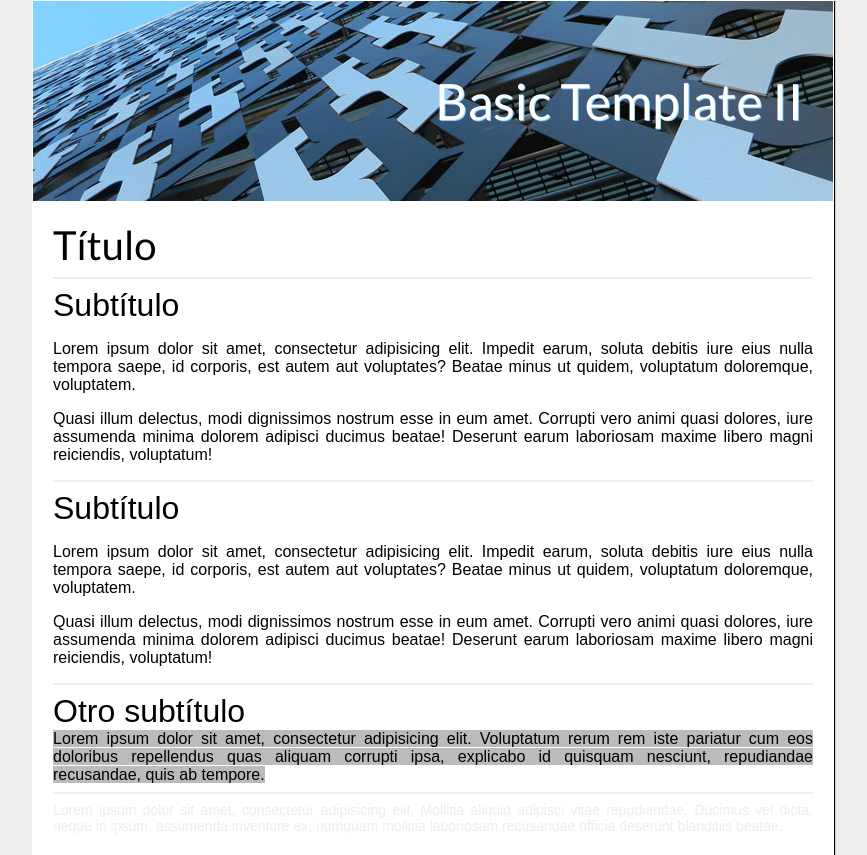
After one commit to Chemasmas/ProyectoMax, a PHP site: page /html/basic2.html in a window 1280 px wide. The commit adds this page. Shown: the whole page, without its empty margins (207-1074 px from the left). Run offline with PHP 8.4, Linux system fonts and the light colour scheme.

```diff
--- /dev/null
+++ b/css/fuentes.css
@@ -0,0 +1,4 @@
+@font-face {
+    font-family: Pro;
+    src: url(/fonts/TP_Extra_Bold.ttf);
+}
--- a/editor.php
+++ b/editor.php
@@ -1,8 +1,8 @@
-
 <!doctype html>
 <html>
   	<head>
   		<link rel="stylesheet" href='css/template.css' type="text/css" />
+        <link rel="stylesheet" href='css/fuentes.css' type="text/css" />
 		<meta charset="UTF-8" />
        	<title>Template</title>
 
--- /dev/null
+++ b/html/basic2.html
@@ -0,0 +1,49 @@
+<!doctype html>
+<html lang="en">
+<head>
+  <meta charset="utf-8">
+  <link href="http://fonts.googleapis.com/css?family=Lato:400,900" rel="stylesheet" type="text/css">
+  <link rel="stylesheet" href="css/view.css">
+  <!--[if lt IE 9]>
+  <script src="http://html5shiv.googlecode.com/svn/trunk/html5.js"></script>
+  <![endif]-->
+  <title>Basic template II</title>
+</head>
+<body>
+  <div class="contenedor">
+  	<div class="minitron">
+      <div class="titulo-minitron">
+  		  Basic Template II
+      </div>
+  	</div>
+  	<div class="contenido">
+	  	<div class="titulo">
+	  		T&iacute;tulo
+	  	</div>
+	  	<hr>
+	  	<div class="subtitulo">
+	  		Subt&iacute;tulo
+	  	</div>
+  		<p>Lorem ipsum dolor sit amet, consectetur adipisicing elit. Impedit earum, soluta debitis iure eius nulla tempora saepe, id corporis, est autem aut voluptates? Beatae minus ut quidem, voluptatum doloremque, voluptatem.</p>
+  		<p>Quasi illum delectus, modi dignissimos nostrum esse in eum amet. Corrupti vero animi quasi dolores, iure assumenda minima dolorem adipisci ducimus beatae! Deserunt earum laboriosam maxime libero magni reiciendis, voluptatum!</p>
+  		<hr>
+	  	<div class="subtitulo">
+	  		Subt&iacute;tulo
+	  	</div>
+  		<p>Lorem ipsum dolor sit amet, consectetur adipisicing elit. Impedit earum, soluta debitis iure eius nulla tempora saepe, id corporis, est autem aut voluptates? Beatae minus ut quidem, voluptatum doloremque, voluptatem.</p>
+  		<p>Quasi illum delectus, modi dignissimos nostrum esse in eum amet. Corrupti vero animi quasi dolores, iure assumenda minima dolorem adipisci ducimus beatae! Deserunt earum laboriosam maxime libero magni reiciendis, voluptatum!</p>
+  		<hr>
+  		<div class="subtitulo">
+  			Otro subt&iacute;tulo
+  		</div>
+  		<code>
+  			Lorem ipsum dolor sit amet, consectetur adipisicing elit. Voluptatum rerum rem iste pariatur cum eos doloribus repellendus quas aliquam corrupti ipsa, explicabo id quisquam nesciunt, repudiandae recusandae, quis ab tempore.
+  		</code>
+  		<hr>
+  		<div class="footer">
+  			Lorem ipsum dolor sit amet, consectetur adipisicing elit. Mollitia aliquid adipisci vitae repudiandae. Ducimus vel dicta, neque in ipsum, assumenda inventore ex, numquam mollitia laboriosam recusandae officia deserunt blanditiis beatae.
+  		</div>
+  	</div>
+  </div>
+</body>
+</html>
```
Also changed, not shown: js/customize.js (+16 -3 lines), php/customize.php (+7 -0 lines), php/listadoArchivos.php (added, +16 -0 lines), fonts/TP_Extra_Bold.ttf (added), 1 other file.
